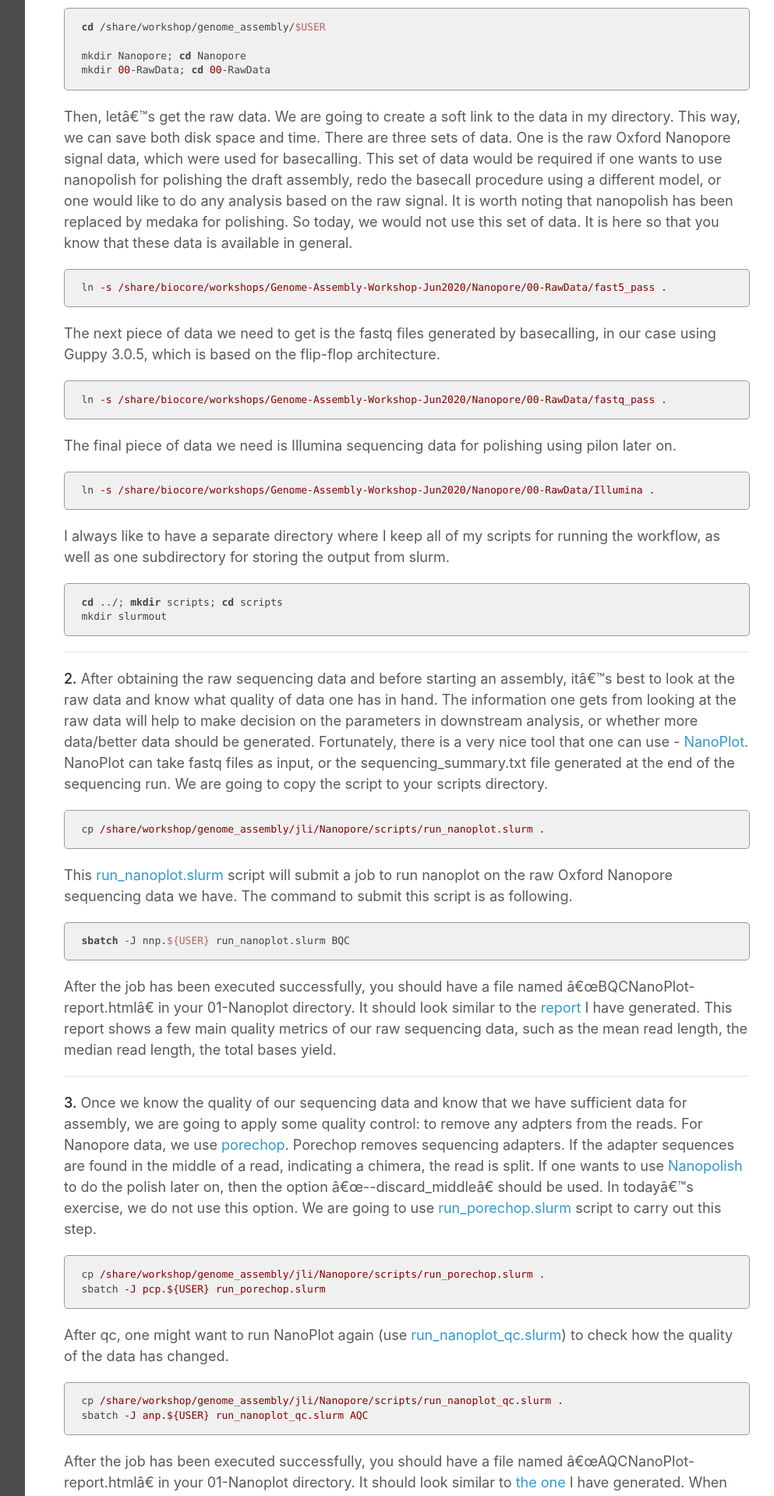
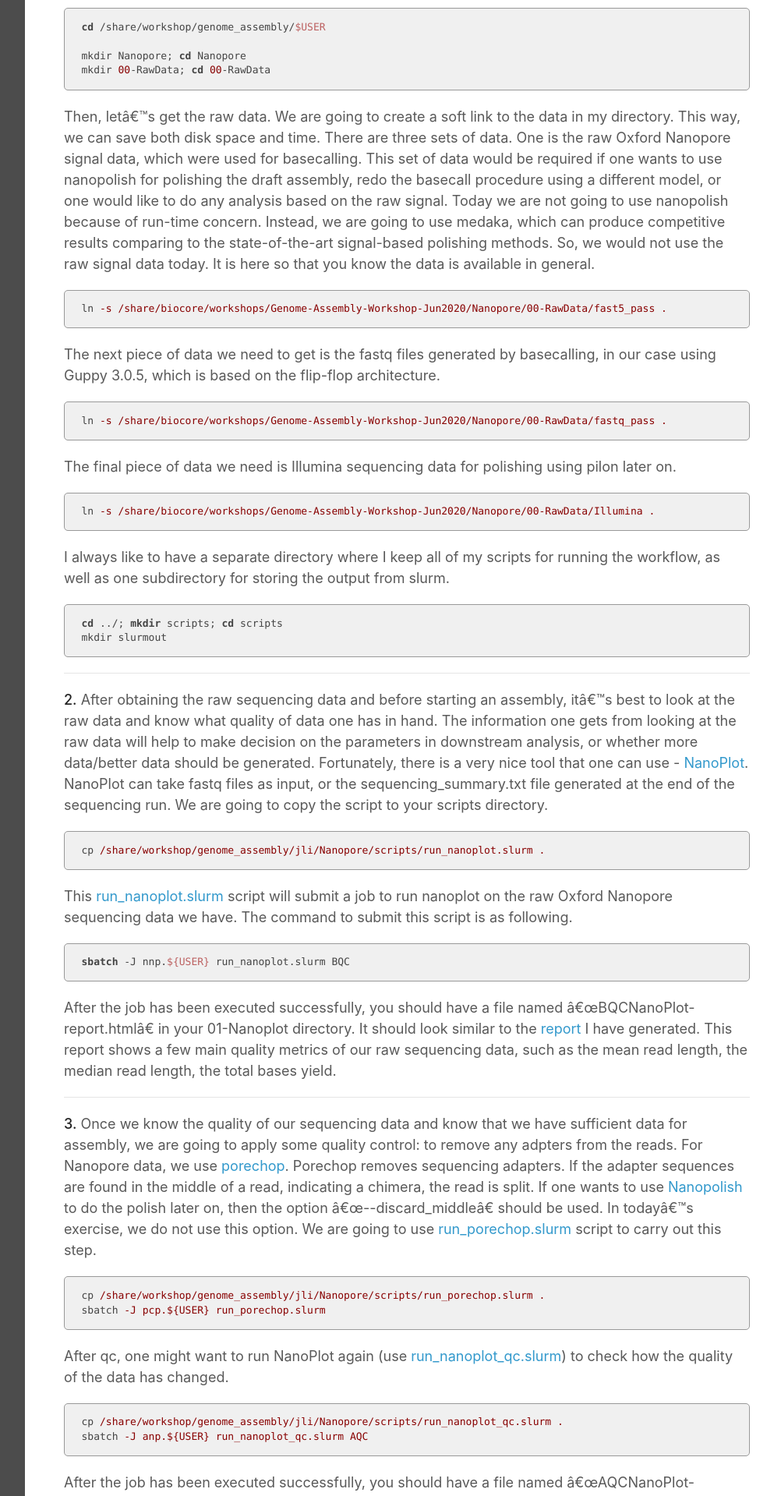
Before and after one commit to ucdavis-bioinformatics-training/2020-Genome_Assembly_Workshop, a Jekyll site: the page built from ONT_Assembly/nanopore.md, in a window 1280 px wide. Shown: the part 713-2632 px from the top of the page at 78% size, without its empty margins (268-1261 px from the left). Built offline with Jekyll 4.4.1, drawn with Linux system fonts in a browser that asks for light colours; our own code applies the rules of GitHub Pages for plain Markdown files; some of the changed text lies outside the part shown.

Commit message:
update ONT

```diff
--- a/ONT_Assembly/nanopore.md
+++ b/ONT_Assembly/nanopore.md
@@ -21,7 +21,7 @@ First, we are going to get into your own directory and create sub-directories fo
     mkdir Nanopore; cd Nanopore
     mkdir 00-RawData; cd 00-RawData
 
-Then, let's get the raw data. We are going to create a soft link to the data in my directory. This way, we can save both disk space and time. There are three sets of data. One is the raw Oxford Nanopore signal data, which were used for basecalling. This set of data would be required if one wants to use nanopolish for polishing the draft assembly, redo the basecall procedure using a different model, or one would like to do any analysis based on the raw signal. It is worth noting that nanopolish has been replaced by medaka for polishing. So today, we would not use this set of data. It is here so that you know that these data is available in general.
+Then, let's get the raw data. We are going to create a soft link to the data in my directory. This way, we can save both disk space and time. There are three sets of data. One is the raw Oxford Nanopore signal data, which were used for basecalling. This set of data would be required if one wants to use nanopolish for polishing the draft assembly, redo the basecall procedure using a different model, or one would like to do any analysis based on the raw signal. Today we are not going to use nanopolish because of run-time concern. Instead, we are going to use medaka, which can produce competitive results comparing to the state-of-the-art signal-based polishing methods. So, we would not use the raw signal data today. It is here so that you know the data is available in general.
 
     ln -s /share/biocore/workshops/Genome-Assembly-Workshop-Jun2020/Nanopore/00-RawData/fast5_pass .
 
```
Also changed, not shown: other parts of ONT_Assembly/nanopore.md (+1 -1 lines).
